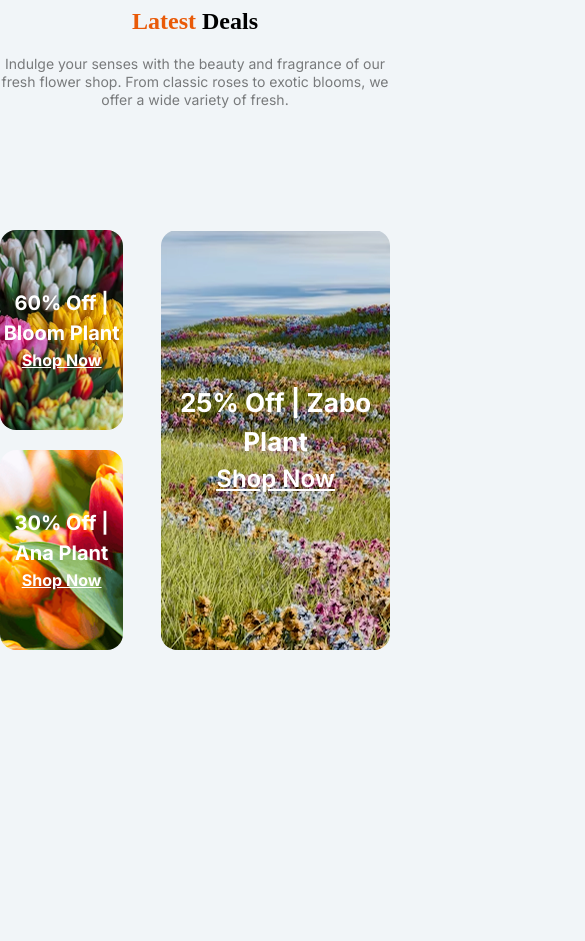
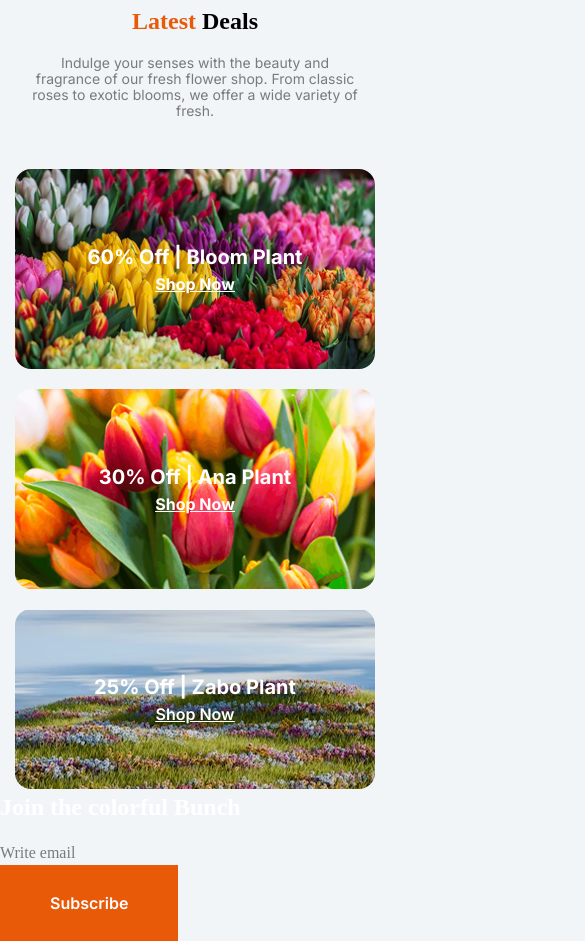
Before and after one commit to Muaj-Chowdhury/Assignment-2, a plain HTML site: page index.html in a window 390 px wide. Shown: the part 3441-4382 px from the top of the page, 585 px wide, since content can reach past the window. Before the commit the page ends 4091 px from the top, so only its background shows below. Drawn offline with nearby package versions, Linux system fonts and the light colour scheme.

Commit message:
deal section have been made responsive

```diff
--- a/index.html
+++ b/index.html
@@ -182,6 +182,14 @@
                 </div>
             </div>
         </section>
+        <!-- join section -->
+        <section class="join max-w-[1140px] mx-auto ">
+            <div>
+                <h3 class="join-section-title font-bold text-[1.5rem] lg:text-[3.15rem] mb-[16px] text-white">Join the colorful Bunch</h3>
+                <input class="w-[640px]" type="email" name="" id="your-email" placeholder="Write email">
+                <button class="btn">Subscribe</button>
+            </div>
+        </section>
     </main>
 </body>
 
--- a/style.css
+++ b/style.css
@@ -21,15 +21,17 @@
 }
 .picture-left .left-image-1,.left-image-2{
    margin-bottom: 20px;
-   height: calc((100% - 20px)/2);
+   /* height: calc((100% - 20px)/2); */
 }
 
 .picture-left .left-image-1 {
    background-image: url(./assets/deal-bloom.png);
+   height: 200px;
 }
 
 .picture-left .left-image-2 {
    background-image: url(./assets/deal-ana.png);
+   height: 200px;
 }
 
    .picture-left .left-image-2,
@@ -134,4 +136,34 @@ color: white;
       font-size: 1rem;
       line-height: 16px;
    }
+   /* deals section */
+   .deals-section-heading{
+      margin-bottom: 50px;
+   }
+   .deals-section-description{
+      width: 330px;
+      line-height: 16px;
+   }
+   .deals-section-pic {
+      flex-direction: column;
+      height: auto;
+      gap: 0;
+   }
+   .picture-left ,.picture-right-image{
+      width: calc(100% - 30px);
+      margin: 0 auto;
+   }
+    .left-image-1,.left-image-2 {
+      height: 180px;
+   }
+   .picture-right-image{
+      height: 180px;
+   }
+   .offer-right{
+      font-size: 20px;
+   }
+   .shop-now-right{
+      font-size: 1rem;
+   }
+
 }
```
